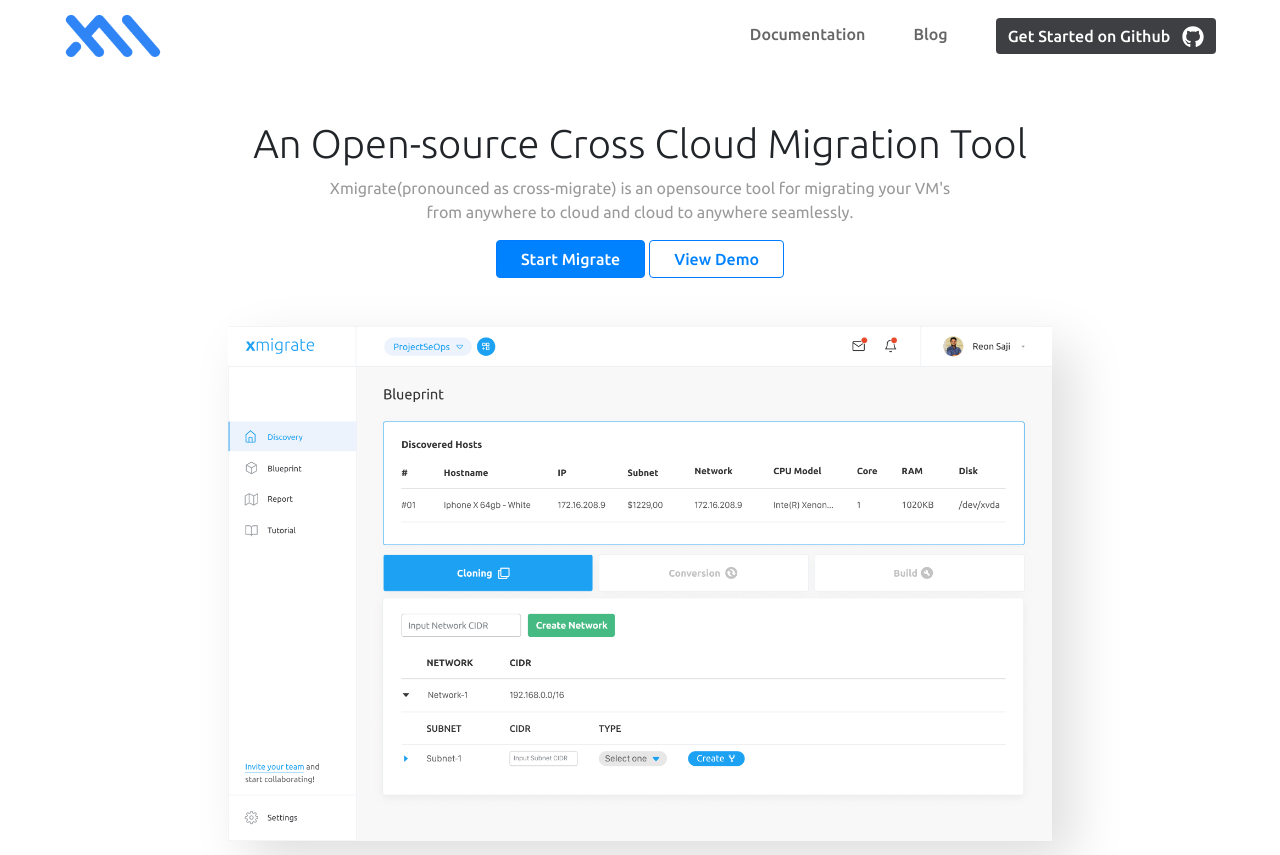
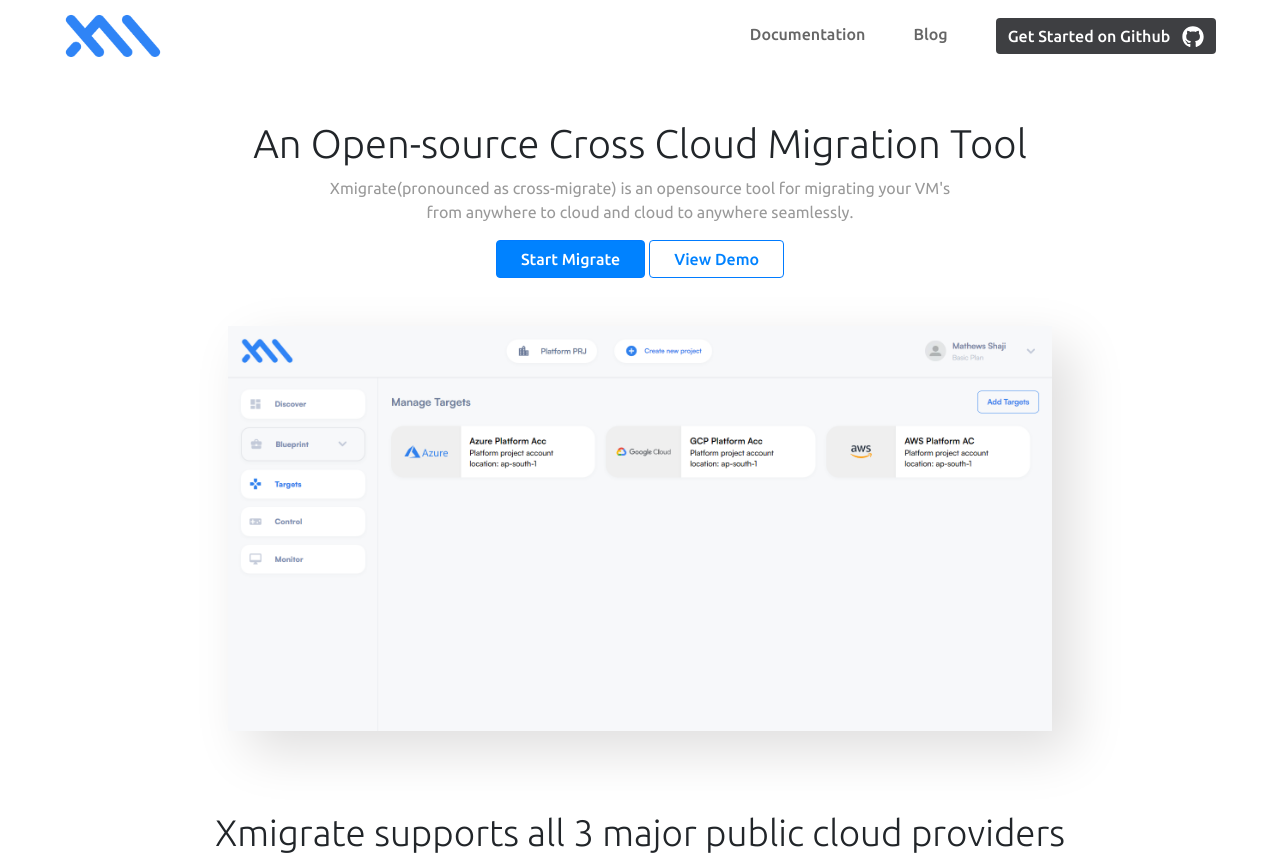
Before and after one commit to xmigrate/xmigrate.cloud, a React (Create React App) app: page / in a window 1280 px wide. Shown: the top 855 px of the page. Built offline with nearby package versions, Linux system fonts and the light colour scheme.

Commit message:
image change

```diff
--- a/src/pages/Landpage/Landpage.js
+++ b/src/pages/Landpage/Landpage.js
@@ -129,7 +129,7 @@ export default class Landpage extends Component {
           <Row className="justify-content-md-center">
             <Col md="8" className="banner pt-5">
               <div className="boxshad">
-                <Image src="Assets/images/Screen2.gif" fluid />
+                <Image src="Assets/images/screenshot1.png" fluid />
               </div>
             </Col>
           </Row>
```
Also changed, not shown: public/Assets/images/screenshot1.png (added), 7 other files (tests, documents, lock files or other folders).
